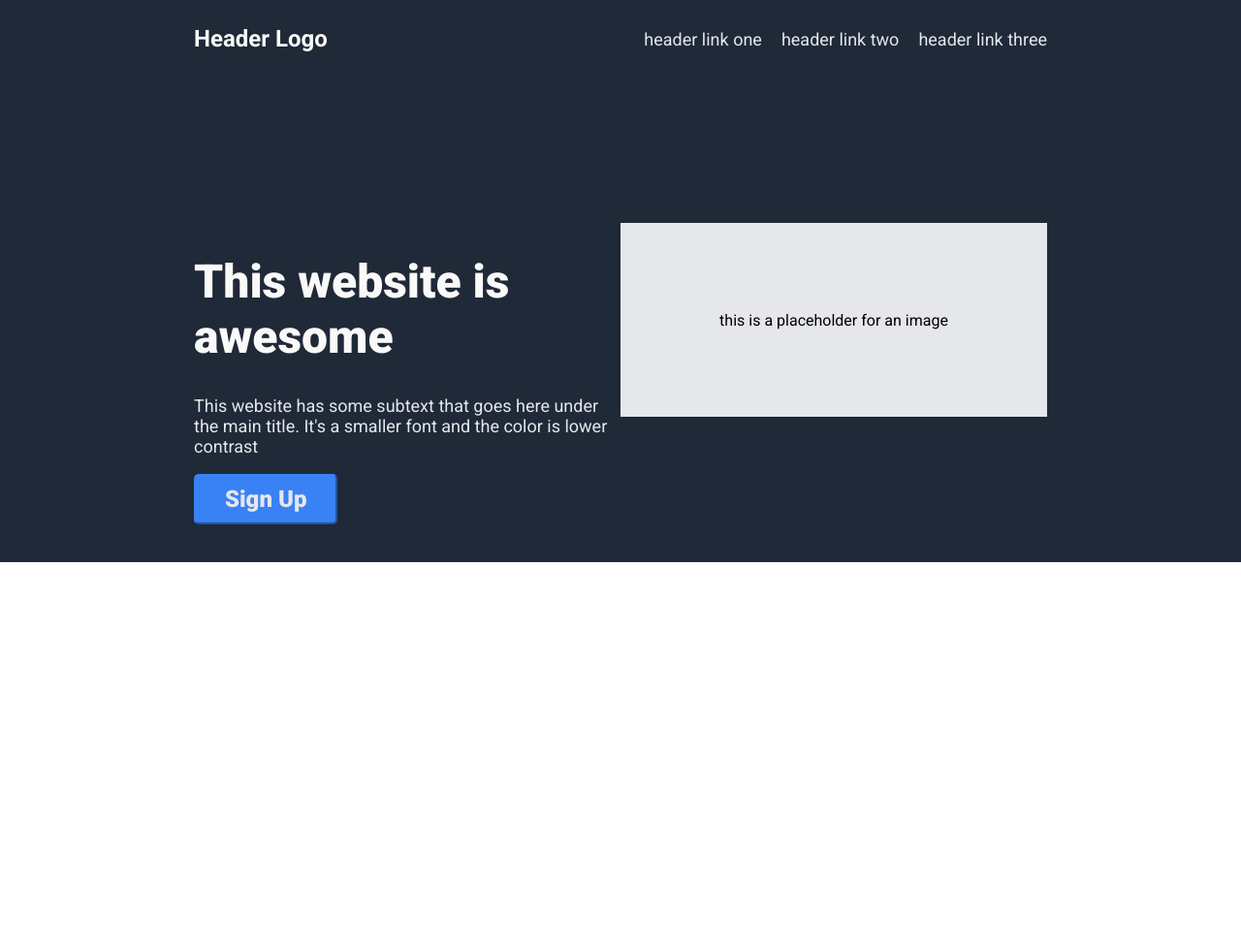
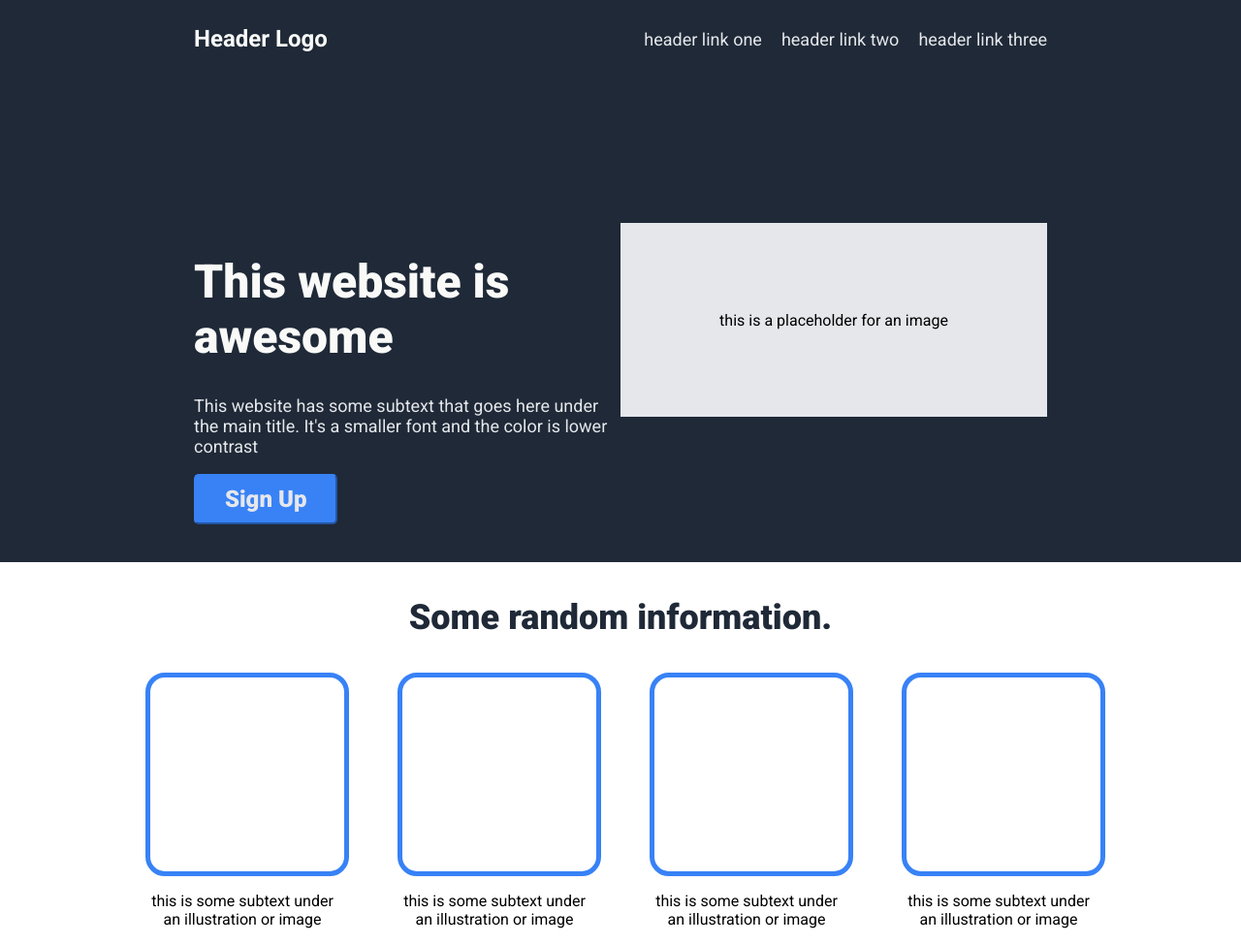
Before and after one commit to TylerKenny/odin-project-final, a plain HTML site: page index.html in a window 1280 px wide. Shown: the whole page at 97% size. Before the commit the page ends 800 px from the top, so only its background shows below. Drawn offline with Linux system fonts and the light colour scheme.

Commit message:
completing second part of the site

```diff
--- a/index.html
+++ b/index.html
@@ -10,7 +10,7 @@
             href="https://fonts.googleapis.com/css2?family=Roboto:ital,wght@0,100;0,300;0,400;0,500;0,700;0,900;1,100;1,300;1,400;1,500;1,700;1,900&display=swap"
             rel="stylesheet">
         <link rel="stylesheet" href="styles.css">
-    <title>Document</title>
+        <title>This is a brand new site</title>
     </head>
 
     <body>
@@ -38,6 +38,28 @@
             </div>
         </div>
 
+        <div>
+            <h3 class="secondary-text">Some random information.</h3>
+        </div>
+        <div class="container">
+            <div class="rect-container">
+                <div class="rectangle"></div>
+                <p class="wrap-text">this is some subtext under an illustration or image</p>
+            </div>
+            <div class="rect-container">
+                <div class="rectangle"></div>
+                <p>this is some subtext under an illustration or image</p>
+            </div>
+            <div class="rect-container">
+                <div class="rectangle"></div>
+                <p>this is some subtext under an illustration or image</p>
+            </div>
+            <div class="rect-container">
+                <div class="rectangle"></div>
+                <p>this is some subtext under an illustration or image</p>
+            </div>
+        </div>
+
     </body>
 
 </html>
--- a/styles.css
+++ b/styles.css
@@ -66,3 +66,28 @@
     padding: 10px 30px;
     font-weight: 900;
   }
+
+  .secondary-text {
+    color: #1f2937;
+    text-align: center;
+    font-size: 36px;
+    font-weight: 900;
+  }
+
+  .container {
+    display: flex;
+    gap: 60px;
+    margin: 0 200px;
+    justify-content: center;
+  }
+  .rectangle {
+    border: 5px solid #3882f6;
+    border-radius: 20px;
+    width: 200px;
+    height: 200px;
+  }
+  .rect-container {
+    width: 200px;
+    word-wrap: break-word;
+    text-align: center;
+  }
```
Lines whose indentation alone changed are shown as unchanged.
